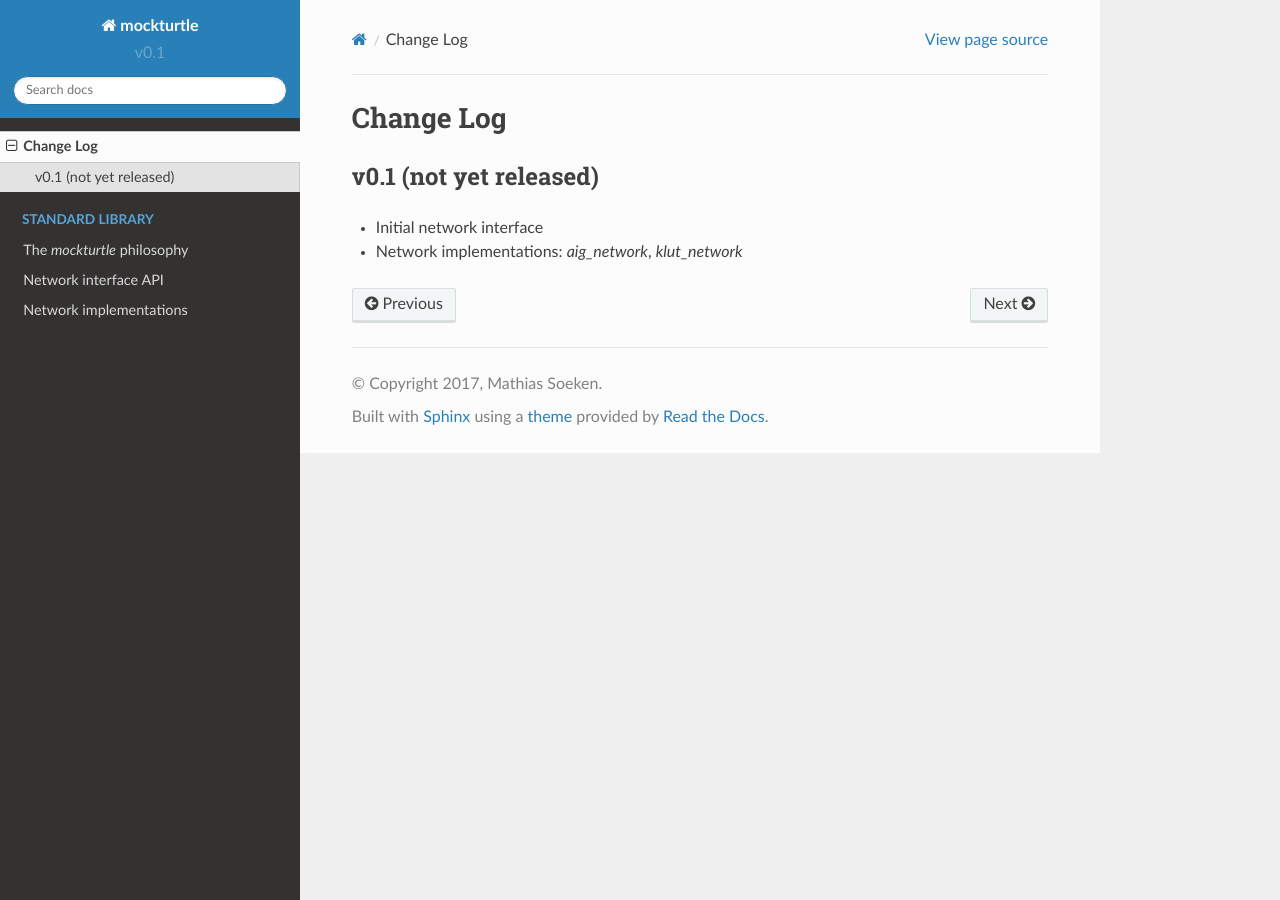
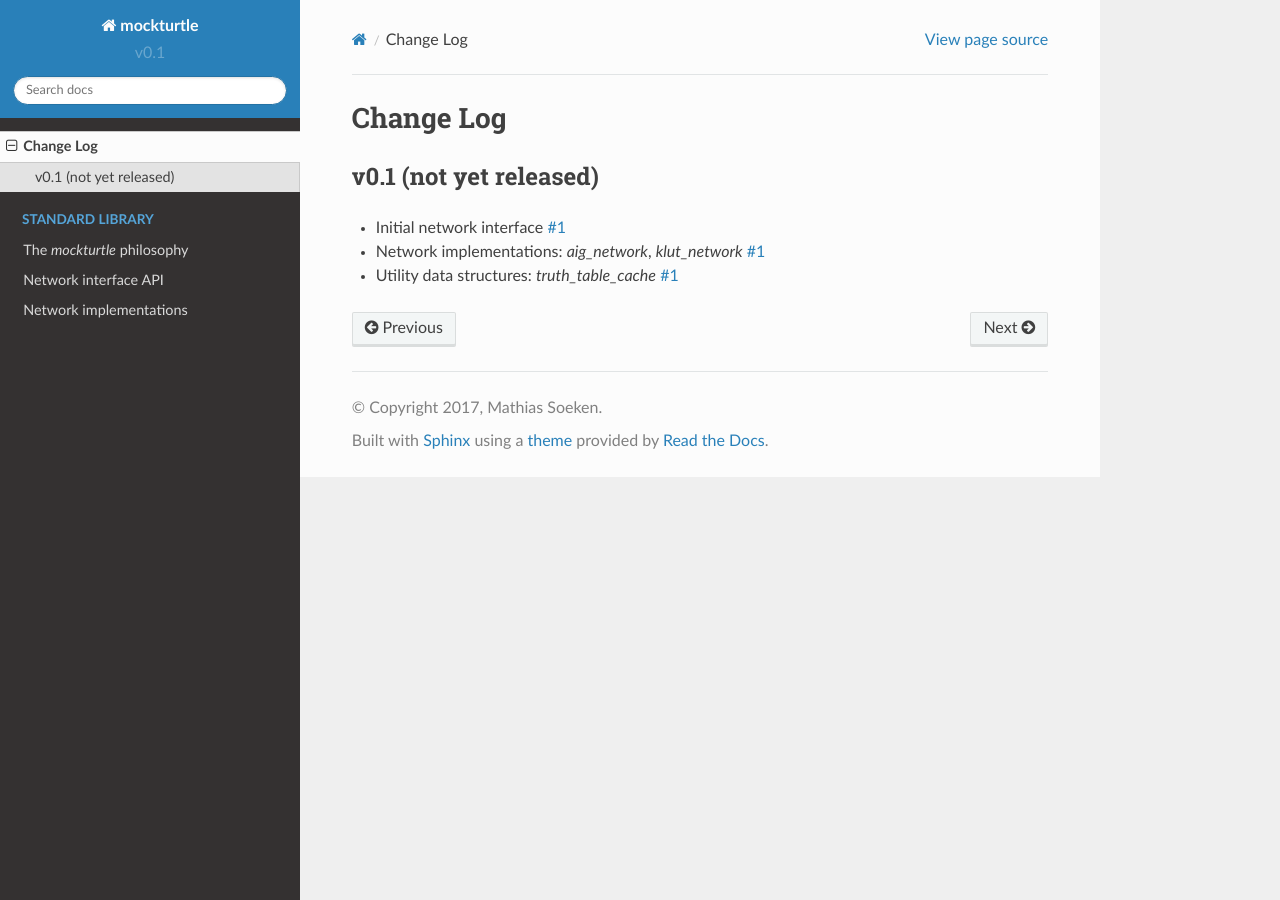
Before and after one commit to lsils/mockturtle, a Sphinx documentation site: the page built from docs/changelog.rst, in a window 1280 px wide. Built offline with Sphinx 7.4.7 and the Read the Docs theme 2.0.0, drawn with Linux system fonts in a browser that asks for light colours; pages that are not in the unit, such as notebooks, are missing from menus.

Commit message:
Changelog.

```diff
--- a/docs/changelog.rst
+++ b/docs/changelog.rst
@@ -5,5 +5,10 @@ v0.1 (not yet released)
 -----------------------
 
 * Initial network interface
+  `#1 <https://github.com/lsils/mockturtle/pull/1>`_
 
 * Network implementations: `aig_network`, `klut_network`
+  `#1 <https://github.com/lsils/mockturtle/pull/1>`_
+
+* Utility data structures: `truth_table_cache`
+  `#1 <https://github.com/lsils/mockturtle/pull/1>`_
```
